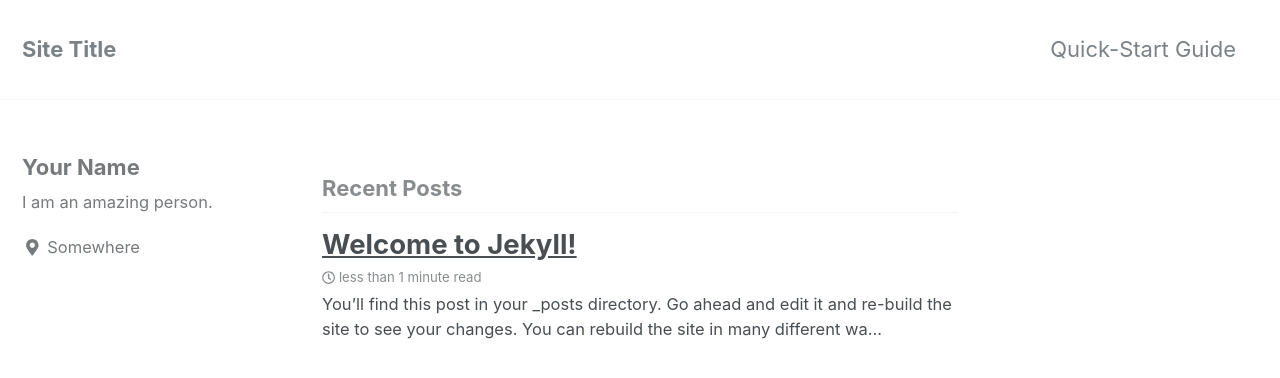
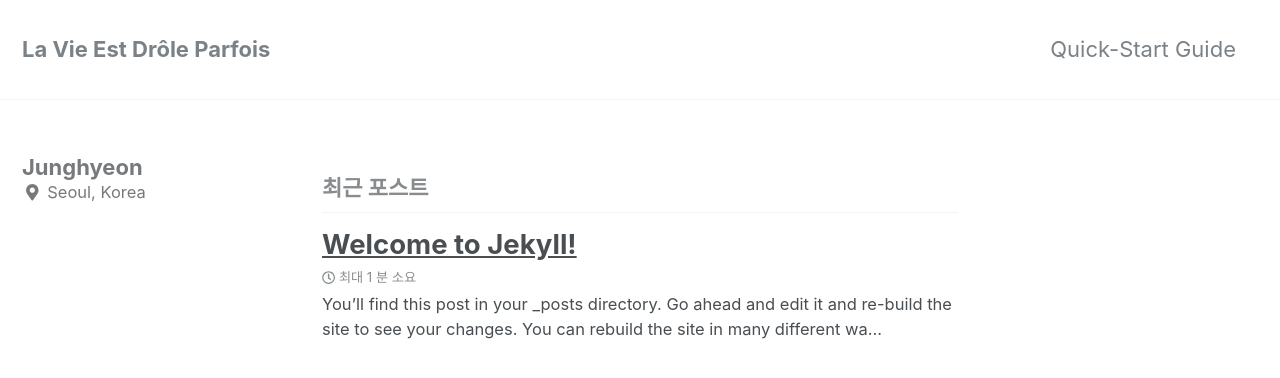
Before and after one commit to empty-datalake/empty-datalake.github.io, a Jekyll site: the page built from index.html, in a window 1280 px wide and 900 px high. Shown: the top 378 px of the window. Built offline with Jekyll 4.4.1, drawn with Linux system fonts in a browser that asks for light colours; nearby versions of some CDN libraries; the list of posts is cut into pages by our own code; some of the changed text lies outside the part shown.

Commit message:
change _config.yml

```diff
--- a/_config.yml
+++ b/_config.yml
@@ -12,15 +12,16 @@
 
 # theme                  : "minimal-mistakes-jekyll"
 # remote_theme           : "mmistakes/minimal-mistakes"
+remote_theme           : "mmistakes/minimal-mistakes"
 minimal_mistakes_skin    : "default" # "air", "aqua", "contrast", "dark", "dirt", "neon", "mint", "plum", "sunrise"
 
 # Site Settings
-locale                   : "en-US"
-title                    : "Site Title"
-title_separator          : "-"
-name                     : "Your Name"
-description              : "An amazing website."
-url                      : # the base hostname & protocol for your site e.g. "https://mmistakes.github.io"
+locale                   : "ko-KR"
+title                    : "La Vie Est Drôle Parfois"
+title_separator          : ":"
+name                     : "Junghyeon"
+description              : "Wanna be Amazing."
+url                      : "https://null-brain.github.io" # the base hostname & protocol for your site e.g. "https://mmistakes.github.io"
 baseurl                  : # the subpath of your site, e.g. "/blog"
 repository               : # GitHub username/repo-name e.g. "mmistakes/minimal-mistakes"
 teaser                   : # path of fallback teaser image, e.g. "/assets/images/500x300.png"
@@ -100,10 +101,10 @@ analytics:
 
 # Site Author
 author:
-  name             : "Your Name"
+  name             : "Junghyeon"
   avatar           : # path of avatar image, e.g. "/assets/images/bio-photo.jpg"
-  bio              : "I am an amazing person."
-  location         : "Somewhere"
+  bio              : # "I am an amazing person."
+  location         : "Seoul, Korea"
   email            :
   uri              :
   home             : # null (default), "absolute or relative url to link to author home"
```
